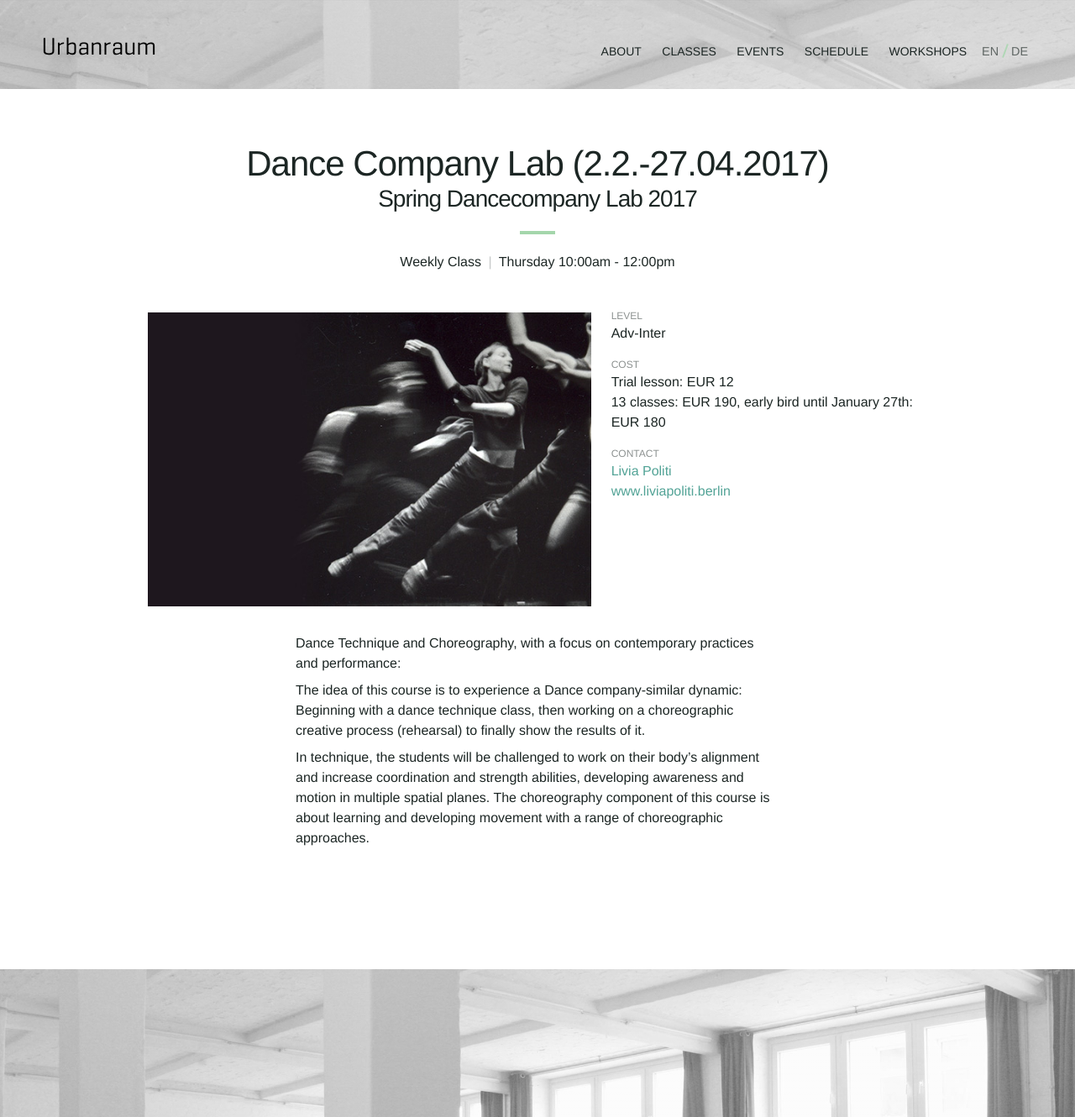
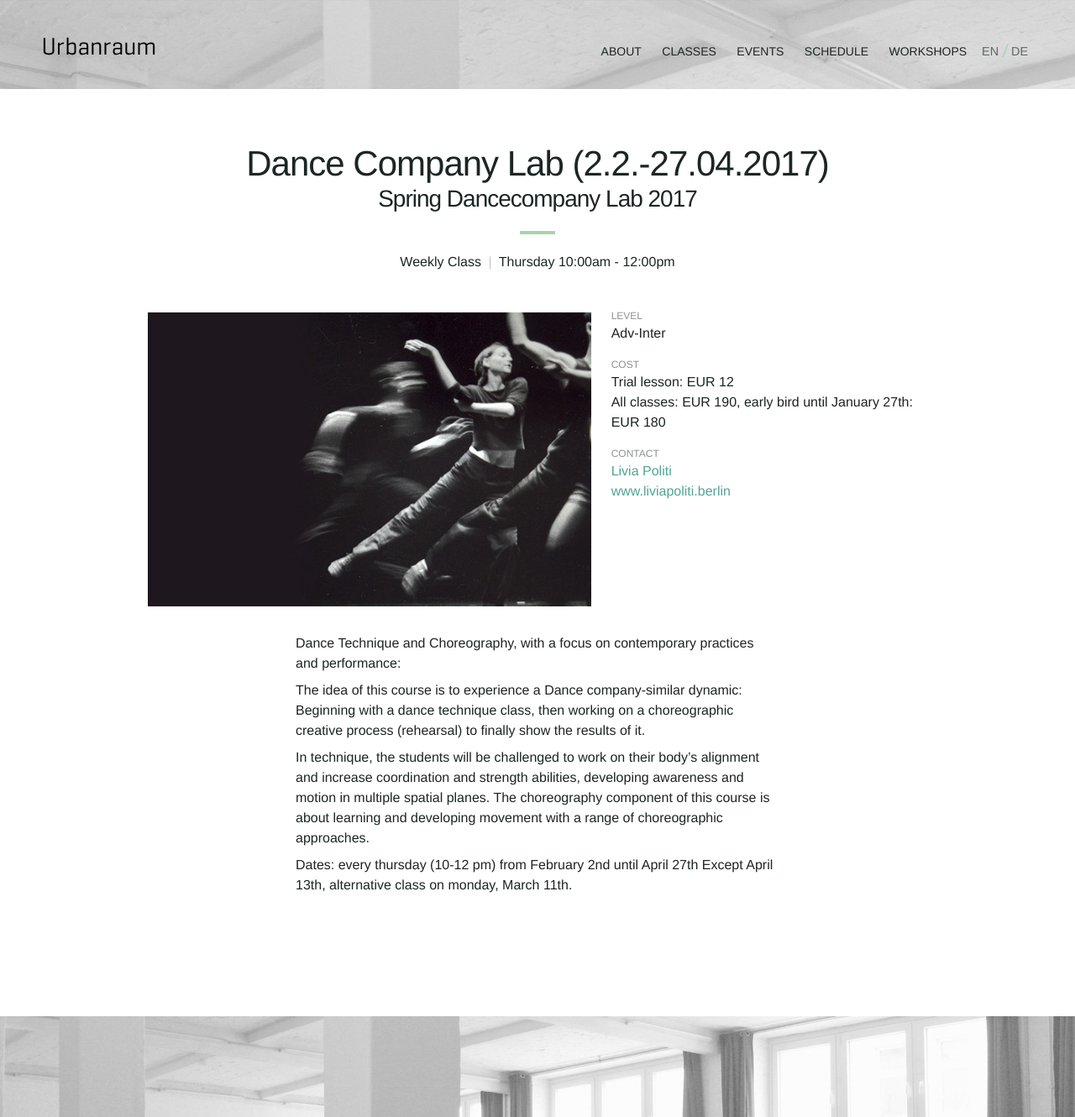
Before and after one commit to Kriesse/urbanraum, a Jekyll site: the page built from _classes/dance-company-lab.md, in a window 1280 px wide. Shown: the whole page at 84% size. Built offline with Jekyll 4.4.1, drawn with Linux system fonts in a browser that asks for light colours; nearby versions of some CDN libraries.

Commit message:
Update dance-company-lab.md

```diff
--- a/_classes/dance-company-lab.md
+++ b/_classes/dance-company-lab.md
@@ -21,11 +21,11 @@ level_de: "Adv-Inter"
 
 price_en: |
   Trial lesson: EUR 12
-  13 classes: EUR 190, early bird until January 27th: EUR 180
+  All classes: EUR 190, early bird until January 27th: EUR 180
 
 price_de: |
   Probestunde: 12 Euro
-  13 Termine: 190 Euro, Frühbucher-Rabatt (bis 27.1.2017): 180 Euro
+  Alle Termine: 190 Euro, Frühbucher-Rabatt (bis 27.1.2017): 180 Euro
 
 description_en: |
   Dance Technique and Choreography, with a focus on contemporary practices and performance:
@@ -34,6 +34,8 @@ description_en: |
 
   In technique, the students will be challenged to work on their body’s alignment and increase coordination and strength abilities, developing awareness and motion in multiple spatial planes. The choreography component of this course is about learning and developing movement with a range of choreographic approaches.
 
+  Dates: every thursday (10-12 pm) from February 2nd until April 27th
+  Except April 13th, alternative class on monday, March 11th.
 
 description_de: |
   Tanztechnik und Choreografie, mit einem Fokus auf zeitgenössischen Tanztechniken und Performance:
@@ -41,4 +43,7 @@ description_de: |
 
   Im Technikteil werden die Studenten herausgefordert, an der Ausrichtung ihres Körpers zu arbeiten und die Koordination, die Kraft und die Entwicklung von Bewusstsein und Bewegung auf mehreren räumlichen Ebenen zu erhöhen. Die Choreographie-Komponente dieses Kurses dient dem Lernen und der Entwicklung von Bewegung mit Hilfe einer Vielfalt von choreographischen Ansätzen.
 
+  Termine: Donnerstags, 10-12 Uhr vom 2.2.2017-27.4.2017
+  Anstatt des Termins am 13.4.2017 findet das Lab am Montag, den 11.3.2017 statt.
+
 ---
```
